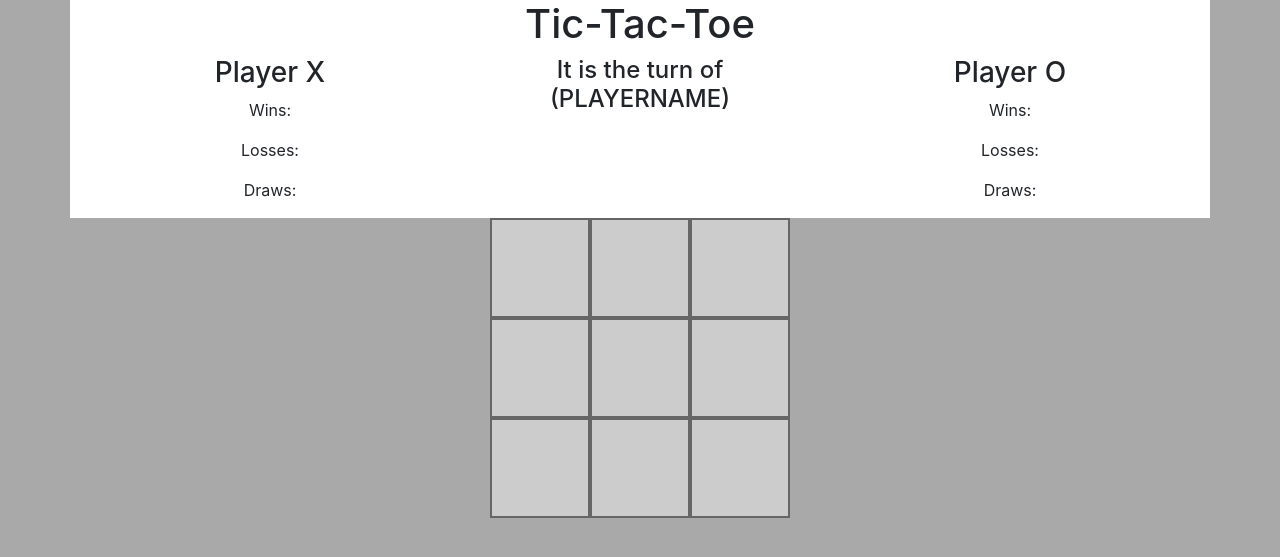
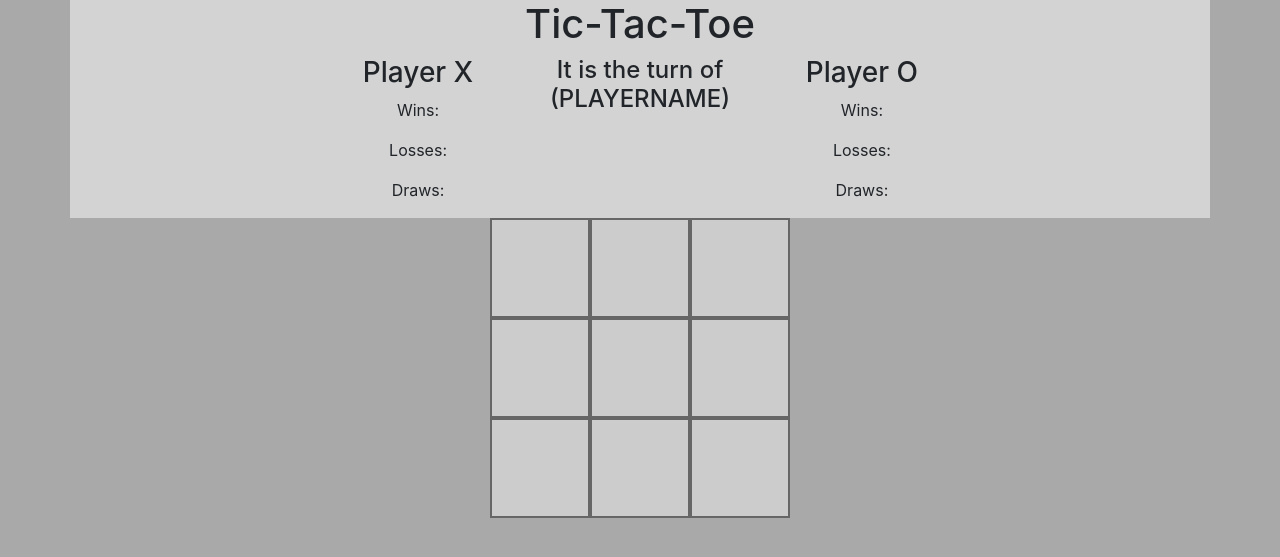
Before and after one commit to CainWeideman/WP-Game, a PHP site: page / in a window 1280 px wide. Shown: the top 557 px of the page. Run offline with PHP 8.4, Linux system fonts and the light colour scheme.

Commit message:
Edited file structure body-start.php Author: Robin Elting - S3830470
Files:
body-start.php
styles.css

```diff
--- a/css/styles.css
+++ b/css/styles.css
@@ -40,8 +40,13 @@ body {
 .row {
     display: flex;
     flex-direction: column;
+    text-align: center;
     justify-content: space-around;
     align-content: center;
+}
+
+.header {
+    background-color: lightgray;
 }
 
 .column {
@@ -50,7 +55,7 @@ body {
     justify-content: space-between;
 }
 
-.row-status-bar {
+.status-bar {
     display: flex;
-    text-align: center;
+
 }
--- a/tpl/body-start.php
+++ b/tpl/body-start.php
@@ -1,26 +1,25 @@
 <body>
 <div class="container">
-    <div class="row">
-        <div class="column">
+    <div class="row header">
         <h1>Tic-Tac-Toe</h1>
-        </div>
-    </div>
-    <div class="row-status-bar">
+        <div class="status-bar">
             <div class="status col-md-4">
                 <h3>Player X</h3>
-            <p>Wins:</p>
-            <p>Losses:</p>
-            <p>Draws:</p>
+                <p class="wins">Wins:</p>
+                <p class="losses">Losses:</p>
+                <p class="draws">Draws:</p>
             </div>
             <div class="col-md-4">
                 <h4>It is the turn of (PLAYERNAME)</h4>
             </div>
             <div class="status col-md-4">
                 <h3>Player O</h3>
-            <p>Wins:</p>
-            <p>Losses:</p>
-            <p>Draws:</p>
+                <p class="wins">Wins:</p>
+                <p class="losses">Losses:</p>
+                <p class="draws">Draws:</p>
+            </div>
         </div>
     </div>
         </div>
         <div class="col-md-12">
+            <div class="row">
```
Lines whose indentation alone changed are shown as unchanged.
